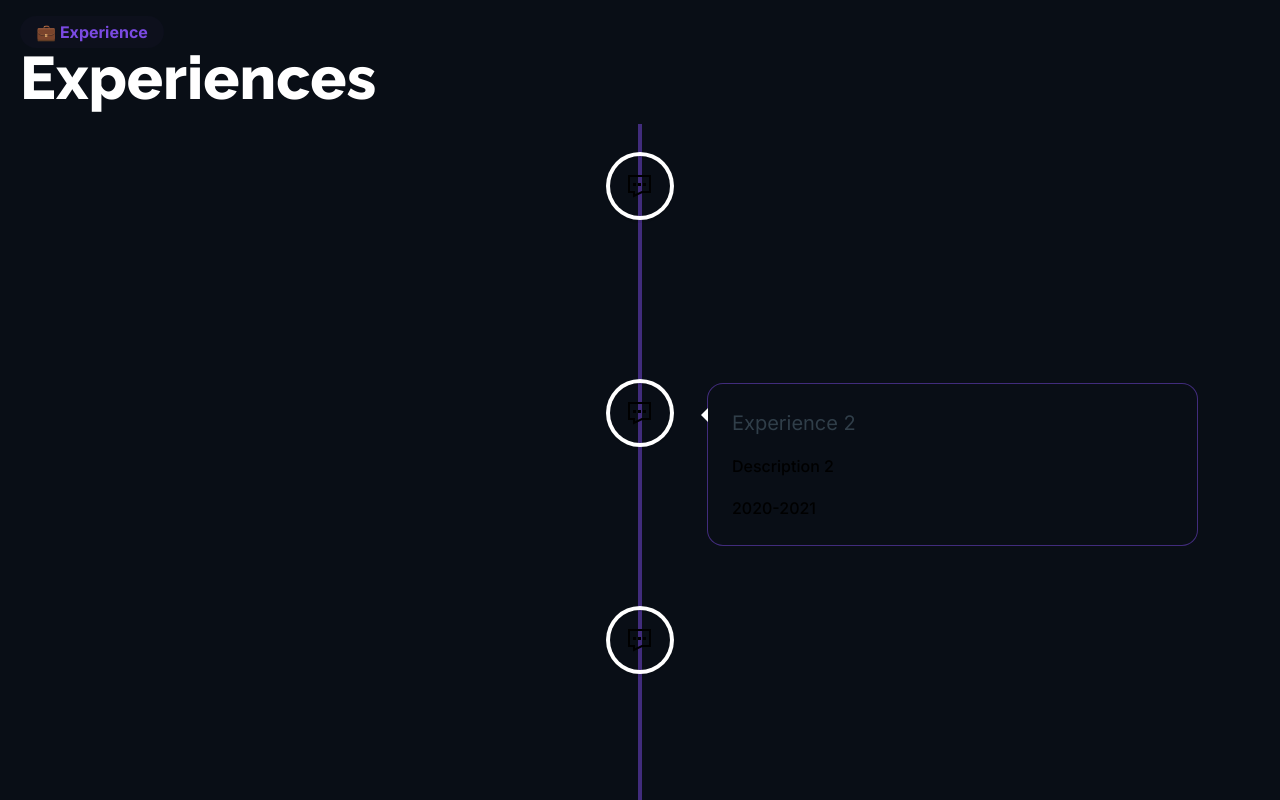
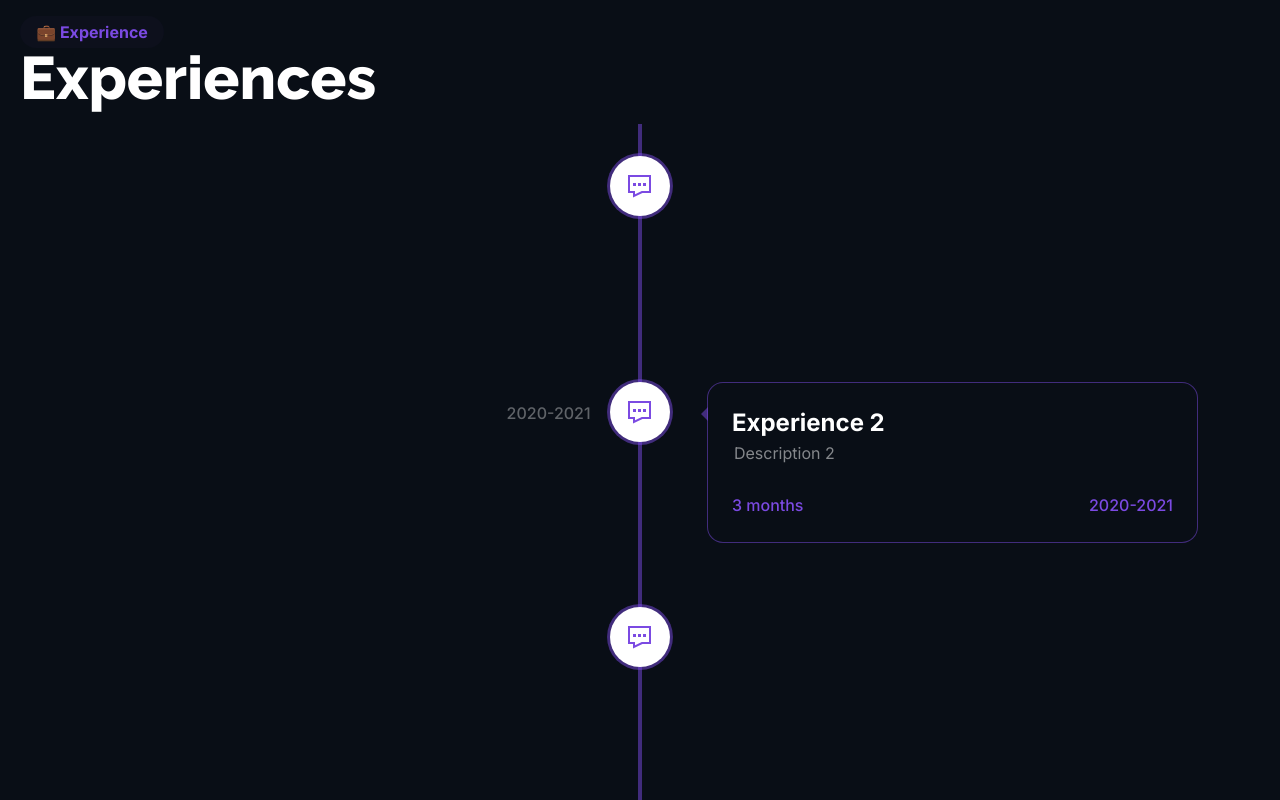
Before and after one commit to yinani24/portfolio, a Next.js app: page / in a window 1280 px wide. Shown: the part 1620-2420 px from the top of the page. Built offline with nearby package versions, Linux system fonts and the light colour scheme.

Commit message:
changes in experience

```diff
--- a/src/app/experience/page.tsx
+++ b/src/app/experience/page.tsx
@@ -8,30 +8,38 @@ import "react-vertical-timeline-component/style.min.css";
 
 export default function Experience(){
   return (
-    <section id='experience' className='scroll-mt-28'>
+    <section id='experience' className='scroll-mt-24'>
       <div className=''>
         <TopBar width={"w-36"}>💼 Experience</TopBar>
         <h1 className='text-white mb-4
         font-[raleway] text-6xl font-extrabold'> Experiences </h1>
       </div>
-      <VerticalTimeline lineColor='rgba(123, 74, 226, 0.50)'>
+      <VerticalTimeline lineColor='rgba(123, 74, 226, 0.5)'>
         {experiences.map((item, id) => (
           <React.Fragment key={id}>
             <VerticalTimelineElement
-              contentStyle={{borderRadius: "16px",
+              contentStyle={{
+                borderRadius: "16px",
                 border: "1px solid rgba(123, 74, 226, 0.50)",
                 background: "#090E16",
-                boxShadow: "none"
+                boxShadow: "none",
+                color: "rgba(255, 255, 255, 0.50)",
+                textAlign: "left",
               }}
+              contentArrowStyle={{ borderRight: '7px solid  rgba(123, 74, 226, 0.50)' }}
+              date={item.date}
+              iconStyle={{ background: '#fff', color: '#7B4AE2', boxShadow: '0 0 0 3px rgba(123, 74, 226, 0.50)'}}
               visible={true} icon={item.Icon}>
-              <h2>{item.title}</h2>
-              <p>{item.description}</p>
-              <p>{item.date}</p>
+              <h2 className='!text-white !font-raleway !text-2xl !font-bold'>{item.title}</h2>
+              <p className='vertical-timeline-element-subtitle !m-0.5 !text-[rgba(255, 255, 255, 0.5)] !font-raleway !text-base !font-normal' >{item.description}</p>
+              <div className='flex justify-between mt-3'>
+                <p className='text-[#7B4AE2] font-raleway text-left text-18 font-bold'>{item.timeline}</p>
+                <p className='text-[#7B4AE2] text-right font-raleway text-base font-normal'>{item.date}</p>
+              </div>
             </VerticalTimelineElement>
           </React.Fragment>
         ))}
       </VerticalTimeline>
-
     </section>
   )
 }
--- a/src/app/projects/page.tsx
+++ b/src/app/projects/page.tsx
@@ -8,7 +8,7 @@ import { projects } from "@/components/constants";
 export default function Project() {
     return (
       <section id='projects'
-      className='flex flex-col scroll-mt-28 mt-28'>
+      className='flex flex-col scroll-mt-24 mt-28'>
         <div className='flex flew-row w-full'>
           <div className=''>
             <TopBar width={"w-32"}>🔗 Portfolio</TopBar>
--- a/src/components/constants.ts
+++ b/src/components/constants.ts
@@ -33,7 +33,7 @@ export const projects: ProjectsProps[] = [
 ] as const;
 
 export const experiences = [
-    {'title': "Experience 1", "description": "Description 1", "Icon": React.createElement(GrContact), "date": "2020-2021"},
-    {'title': "Experience 2", "description": "Description 2", "Icon": React.createElement(GrContact), "date": "2020-2021"},
-    {'title': "Experience 3", "description": "Description 3", "Icon": React.createElement(GrContact), "date": "2020-2021"}
+    {'title': "Experience 1", "description": "Description 1", "timeline": "3 months", "Icon": React.createElement(GrContact), "date": "2020-2021"},
+    {'title': "Experience 2", "description": "Description 2", "timeline": "3 months", "Icon": React.createElement(GrContact), "date": "2020-2021"},
+    {'title': "Experience 3", "description": "Description 3", "timeline": "3 months", "Icon": React.createElement(GrContact), "date": "2020-2021"}
 ] as const;
```
